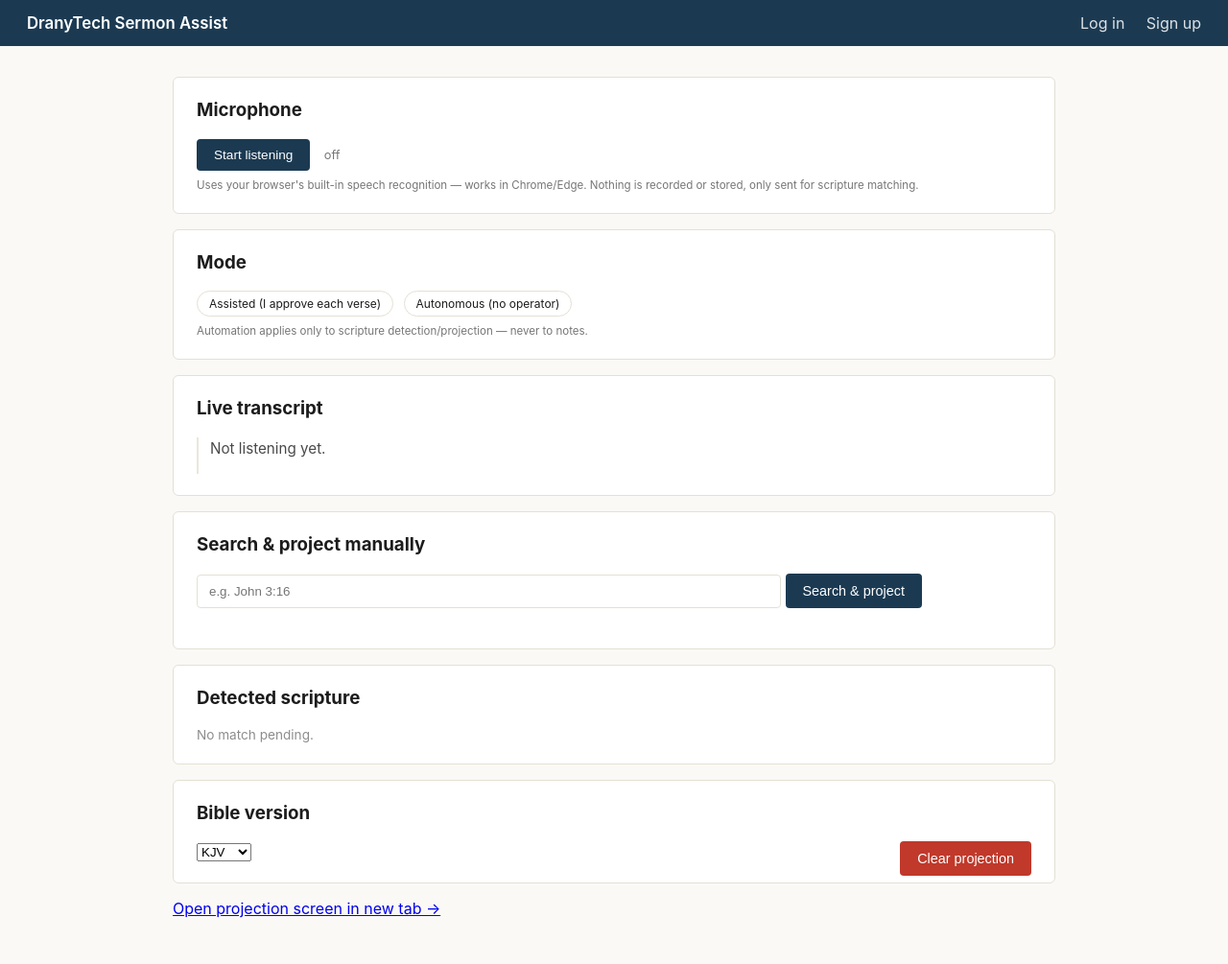
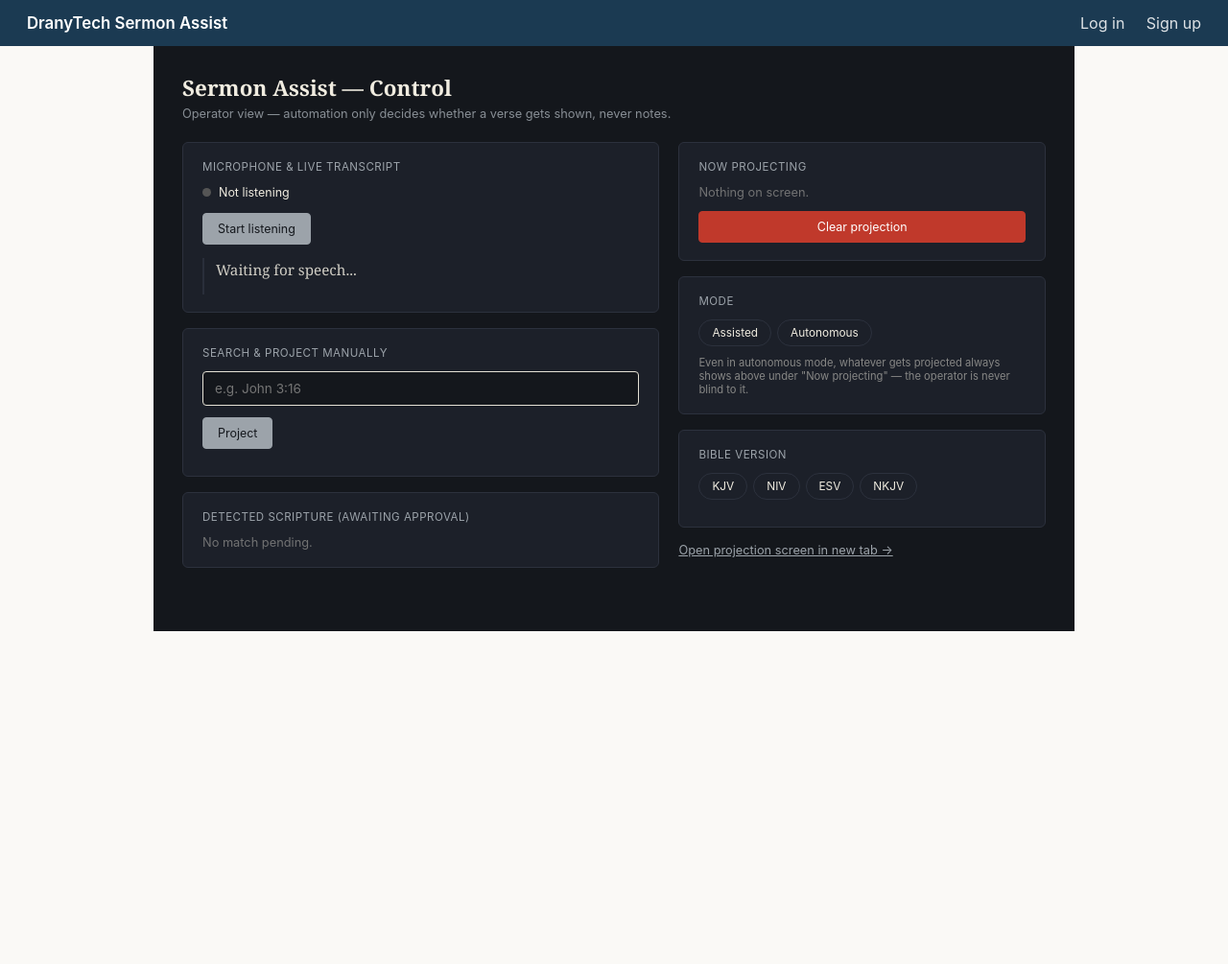
Before and after one commit to narish558/sermon-assist, a Flask app: template app/templates/present_control.html in a window 1280 px wide. Shown: the whole page at 96% size. After the commit the page ends 658 px from the top, so only its background shows below. Run offline with Flask 3, Linux system fonts and the light colour scheme; the template is opened without the code that fills it, so the values that code supplies are empty.

Commit message:
Add files via upload

```diff
--- a/app/templates/present_control.html
+++ b/app/templates/present_control.html
@@ -1,66 +1,114 @@
 {% extends "base.html" %}
 {% block content %}
 <style>
-  .transcript{font-size:0.95rem;line-height:1.6;opacity:0.8;border-left:2px solid var(--line);padding-left:12px;min-height:2.5em;}
-  .match-card{background:rgba(156,163,170,0.12);border:1px solid var(--brand-accent);border-radius:4px;padding:14px 16px;}
-  .match-ref{font-size:0.72rem;color:var(--brand-primary);font-weight:600;margin-bottom:6px;}
-  .pill{display:inline-block;padding:5px 12px;border-radius:20px;border:1px solid var(--line);cursor:pointer;font-size:0.75rem;margin-right:6px;}
-  .pill.selected{background:var(--brand-primary);color:#fff;border-color:var(--brand-primary);}
-  .empty{opacity:0.5;font-size:0.85rem;}
-  .note{font-size:0.72rem;opacity:0.6;margin-top:8px;}
-  #mic-btn{font-size:0.85rem;padding:9px 18px;}
-  #mic-btn.on{background:#c0392b;}
+  :root{ --dark-bg:#14171c; --dark-panel:#1c2029; --dark-line:#2c313d; --dark-ink:#f0ece0; }
+  .dark-wrap{ background:var(--dark-bg); margin:-32px -20px; padding:28px 30px 50px; color:var(--dark-ink); font-family:"Iowan Old Style",Georgia,serif; }
+  .dark-card{ background:var(--dark-panel); border:1px solid var(--dark-line); border-radius:6px; padding:18px 20px; margin-bottom:16px; }
+  .dark-label{ font-family:-apple-system,Arial,sans-serif; font-size:0.72rem; letter-spacing:0.5px; color:var(--brand-accent); text-transform:uppercase; margin-bottom:12px; }
+  .grid2{ display:grid; grid-template-columns:1.3fr 1fr; gap:20px; }
+  @media (max-width:760px){ .grid2{grid-template-columns:1fr;} }
+
+  .transcript-box{ font-size:0.95rem; line-height:1.6; opacity:0.85; border-left:2px solid var(--dark-line); padding-left:12px; min-height:2.5em; }
+  .listen-row{ display:flex; align-items:center; gap:8px; font-family:-apple-system,Arial,sans-serif; font-size:0.78rem; margin-bottom:14px; }
+
+  .match-box{ background:rgba(156,163,170,0.08); border:1px solid var(--brand-accent); border-radius:4px; padding:14px 16px; }
+  .match-tag{ font-family:-apple-system,Arial,sans-serif; font-size:0.7rem; color:var(--brand-accent); font-weight:600; margin-bottom:6px; }
+  .match-verse{ font-size:1rem; line-height:1.5; margin-bottom:12px; }
+
+  .now-projecting{ background:rgba(27,58,82,0.35); border:1px solid var(--brand-accent); border-radius:4px; padding:14px 16px; }
+  .np-label{ font-family:-apple-system,Arial,sans-serif; font-size:0.68rem; color:var(--brand-accent); letter-spacing:0.5px; margin-bottom:6px; }
+  .np-verse{ font-size:1.05rem; line-height:1.5; }
+  .np-ref{ font-family:-apple-system,Arial,sans-serif; font-size:0.78rem; opacity:0.6; margin-top:6px; }
+
+  .dbtn{ font-family:-apple-system,Arial,sans-serif; font-size:0.78rem; padding:8px 15px; border-radius:4px; border:1px solid var(--brand-accent); background:var(--brand-accent); color:#14171c; cursor:pointer; }
+  .dbtn.ghost{ background:transparent; color:var(--brand-accent); }
+  .dbtn.danger{ background:#c0392b; border-color:#c0392b; color:#fff; }
+
+  .pill-row{ display:flex; gap:6px; flex-wrap:wrap; margin-bottom:10px; }
+  .dpill{ font-family:-apple-system,Arial,sans-serif; font-size:0.74rem; padding:6px 13px; border-radius:20px; border:1px solid var(--dark-line); cursor:pointer; background:transparent; color:var(--dark-ink); }
+  .dpill.selected{ background:var(--brand-accent); border-color:var(--brand-accent); color:#14171c; font-weight:600; }
+
+  .dinput{ background:var(--dark-bg); border:1px solid var(--dark-line); color:var(--dark-ink); border-radius:4px; padding:9px 12px; font-family:-apple-system,Arial,sans-serif; font-size:0.85rem; width:65%; }
+  .empty-note{ opacity:0.4; font-family:-apple-system,Arial,sans-serif; font-size:0.8rem; }
+  .footnote{ font-family:-apple-system,Arial,sans-serif; font-size:0.7rem; opacity:0.5; margin-top:10px; }
 </style>
 
-<div class="card">
-  <h3 style="margin-top:0;">Microphone</h3>
-  <button class="btn" id="mic-btn" onclick="toggleMic()">Start listening</button>
-  <span id="mic-status" style="margin-left:10px;font-size:0.8rem;opacity:0.6;">off</span>
-  <div class="note">Uses your browser's built-in speech recognition — works in Chrome/Edge. Nothing is recorded or stored, only sent for scripture matching.</div>
+<div class="dark-wrap">
+  <h1 style="margin:0 0 4px;font-size:1.4rem;">Sermon Assist — Control</h1>
+  <p style="font-family:-apple-system,Arial,sans-serif;font-size:0.8rem;color:var(--brand-accent);opacity:0.85;margin:0 0 22px;">
+    Operator view — automation only decides whether a verse gets shown, never notes.
+  </p>
+
+  <div class="grid2">
+    <div>
+      <div class="dark-card">
+        <div class="dark-label">Microphone &amp; live transcript</div>
+        <div class="listen-row"><span id="mic-dot" style="width:9px;height:9px;border-radius:50%;background:#555;"></span>
+          <span id="mic-status-text">Not listening</span>
+        </div>
+        <button class="dbtn" id="mic-btn" onclick="toggleMic()">Start listening</button>
+        <div class="transcript-box" style="margin-top:14px;" id="transcript">Waiting for speech...</div>
       </div>
 
-<div class="card">
-  <h3 style="margin-top:0;">Mode</h3>
-  <span class="pill" id="pill-assisted">Assisted (I approve each verse)</span>
-  <span class="pill" id="pill-autonomous">Autonomous (no operator)</span>
-  <div class="note">Automation applies only to scripture detection/projection — never to notes.</div>
+      <div class="dark-card">
+        <div class="dark-label">Search &amp; project manually</div>
+        <input type="text" id="manual-input" class="dinput" placeholder="e.g. John 3:16">
+        <button class="dbtn" onclick="manualSearch()">Project</button>
+        <div class="footnote" id="manual-error" style="color:#e0836f;"></div>
       </div>
 
-<div class="card">
-  <h3 style="margin-top:0;">Live transcript</h3>
-  <div class="transcript" id="transcript">Not listening yet.</div>
+      <div class="dark-card">
+        <div class="dark-label">Detected scripture (awaiting approval)</div>
+        <div id="match-area"><div class="empty-note">No match pending.</div></div>
+      </div>
     </div>
 
-<div class="card">
-  <h3 style="margin-top:0;">Search &amp; project manually</h3>
-  <input type="text" id="manual-input" placeholder="e.g. John 3:16" style="width:70%;display:inline-block;">
-  <button class="btn" onclick="manualSearch()">Search &amp; project</button>
-  <div class="note" id="manual-error" style="color:#c0392b;"></div>
+    <div>
+      <div class="dark-card">
+        <div class="dark-label">Now projecting</div>
+        <div id="now-area"><div class="empty-note">Nothing on screen.</div></div>
+        <button class="dbtn danger" style="margin-top:12px;width:100%;" id="clear-btn">Clear projection</button>
       </div>
 
-<div class="card">
-  <h3 style="margin-top:0;">Detected scripture</h3>
-  <div id="match-area"><div class="empty">No match pending.</div></div>
+      <div class="dark-card">
+        <div class="dark-label">Mode</div>
+        <div class="pill-row">
+          <span class="dpill" id="pill-assisted">Assisted</span>
+          <span class="dpill" id="pill-autonomous">Autonomous</span>
+        </div>
+        <div class="footnote">Even in autonomous mode, whatever gets projected always shows above under "Now projecting" — the operator is never blind to it.</div>
       </div>
 
-<div class="card">
-  <h3 style="margin-top:0;">Bible version</h3>
-  <select id="version-select">
-    <option>KJV</option><option>NIV</option><option>ESV</option><option>NKJV</option>
-  </select>
-  <button class="btn" style="float:right;background:#c0392b;" id="clear-btn">Clear projection</button>
+      <div class="dark-card">
+        <div class="dark-label">Bible version</div>
+        <div class="pill-row" id="version-pills">
+          <span class="dpill" data-v="KJV">KJV</span>
+          <span class="dpill" data-v="NIV">NIV</span>
+          <span class="dpill" data-v="ESV">ESV</span>
+          <span class="dpill" data-v="NKJV">NKJV</span>
+        </div>
       </div>
 
-<p><a href="{{ url_for('present.stage') }}" target="_blank">Open projection screen in new tab →</a></p>
+      <p style="font-family:-apple-system,Arial,sans-serif;font-size:0.8rem;">
+        <a href="{{ url_for('present.stage') }}" target="_blank" style="color:var(--brand-accent);">Open projection screen in new tab →</a>
+      </p>
+    </div>
+  </div>
+</div>
 
 <script>
 const $ = id => document.getElementById(id);
 
-function setMode(mode){ fetch('/present/api/mode', {method:'POST', headers:{'Content-Type':'application/json'}, body: JSON.stringify({mode})}); }
+function setMode(mode){ fetch('/present/api/mode', {method:'POST', headers:{'Content-Type':'application/json'}, body: JSON.stringify({mode})}).then(render); }
 $('pill-assisted').onclick = () => setMode('assisted');
 $('pill-autonomous').onclick = () => setMode('autonomous');
-$('version-select').onchange = e => fetch('/present/api/version', {method:'POST', headers:{'Content-Type':'application/json'}, body: JSON.stringify({version:e.target.value})});
-$('clear-btn').onclick = () => fetch('/present/api/clear', {method:'POST'});
+
+document.querySelectorAll('#version-pills .dpill').forEach(p => {
+  p.onclick = () => fetch('/present/api/version', {method:'POST', headers:{'Content-Type':'application/json'}, body: JSON.stringify({version:p.dataset.v})}).then(render);
+});
+
+$('clear-btn').onclick = () => fetch('/present/api/clear', {method:'POST'}).then(render);
+
 function manualSearch(){
   const query = $('manual-input').value.trim();
   if (!query) return;
@@ -78,30 +126,44 @@ function dismiss(){ fetch('/present/api/dismiss', {method:'POST'}).then(render);
 async function render(){
   const res = await fetch('/present/api/state');
   const s = await res.json();
-  $('version-select').value = s.version;
+
+  if (s.transcript_tail) $('transcript').textContent = s.transcript_tail;
+  document.querySelectorAll('#version-pills .dpill').forEach(p => p.classList.toggle('selected', p.dataset.v === s.version));
   $('pill-assisted').classList.toggle('selected', s.mode === 'assisted');
   $('pill-autonomous').classList.toggle('selected', s.mode === 'autonomous');
-  if (s.transcript_tail) $('transcript').textContent = s.transcript_tail;
 
+  // Pending match — assisted mode only
   const area = $('match-area');
   if (s.mode === 'assisted' && s.pending_match) {
     const m = s.pending_match;
-    area.innerHTML = `<div class="match-card">
-      <div class="match-ref">DETECTED · ${m.reference} · confidence ${(m.confidence*100).toFixed(0)}%</div>
-      <div style="margin-bottom:12px;">${m.text}</div>
-      <button class="btn" onclick="approve()">Project now</button>
-      <button class="btn" style="background:transparent;color:var(--brand-primary);" onclick="dismiss()">Dismiss</button>
+    area.innerHTML = `<div class="match-box">
+      <div class="match-tag">DETECTED · ${m.reference} · confidence ${(m.confidence*100).toFixed(0)}%</div>
+      <div class="match-verse">${m.text}</div>
+      <button class="dbtn" onclick="approve()">Project now</button>
+      <button class="dbtn ghost" onclick="dismiss()">Dismiss</button>
     </div>`;
   } else if (s.mode === 'autonomous') {
-    area.innerHTML = `<div class="empty">Autonomous mode — high-confidence matches project automatically.</div>`;
+    area.innerHTML = `<div class="empty-note">Autonomous mode — nothing needs approval. Check "Now projecting" for what's live.</div>`;
   } else {
-    area.innerHTML = `<div class="empty">No match pending.</div>`;
+    area.innerHTML = `<div class="empty-note">No match pending.</div>`;
+  }
+
+  // Now projecting — ALWAYS visible to the operator, in both modes
+  const nowArea = $('now-area');
+  if (s.projected) {
+    nowArea.innerHTML = `<div class="now-projecting">
+      <div class="np-label">LIVE ON SCREEN</div>
+      <div class="np-verse">"${s.projected.text}"</div>
+      <div class="np-ref">${s.projected.reference} — ${s.projected.version}</div>
+    </div>`;
+  } else {
+    nowArea.innerHTML = `<div class="empty-note">Nothing on screen.</div>`;
   }
 }
-setInterval(render, 1500);
+setInterval(render, 1200);
 render();
 
-// --- Web Speech API (browser-native, no install needed) ---
+// --- Web Speech API ---
 let recognizing = false;
 let recognition = null;
 
@@ -114,28 +176,25 @@ function toggleMic(){
     recognizing = false;
     recognition.stop();
     $('mic-btn').textContent = 'Start listening';
-    $('mic-btn').classList.remove('on');
-    $('mic-status').textContent = 'off';
+    $('mic-dot').style.background = '#555';
+    $('mic-status-text').textContent = 'Not listening';
     return;
   }
-
   const SR = window.SpeechRecognition || window.webkitSpeechRecognition;
   recognition = new SR();
   recognition.continuous = true;
   recognition.interimResults = false;
   recognition.lang = 'en-US';
-
   recognition.onresult = (event) => {
     const text = event.results[event.results.length - 1][0].transcript;
     fetch('/present/api/process', {method:'POST', headers:{'Content-Type':'application/json'}, body: JSON.stringify({text})}).then(render);
   };
-  recognition.onend = () => { if (recognizing) recognition.start(); };  // auto-restart, browsers stop it periodically
-
+  recognition.onend = () => { if (recognizing) recognition.start(); };
   recognition.start();
   recognizing = true;
   $('mic-btn').textContent = 'Stop listening';
-  $('mic-btn').classList.add('on');
-  $('mic-status').textContent = 'listening...';
+  $('mic-dot').style.background = '#c0392b';
+  $('mic-status-text').textContent = 'Listening...';
 }
 </script>
 {% endblock %}
```
Lines whose indentation alone changed are shown as unchanged.
